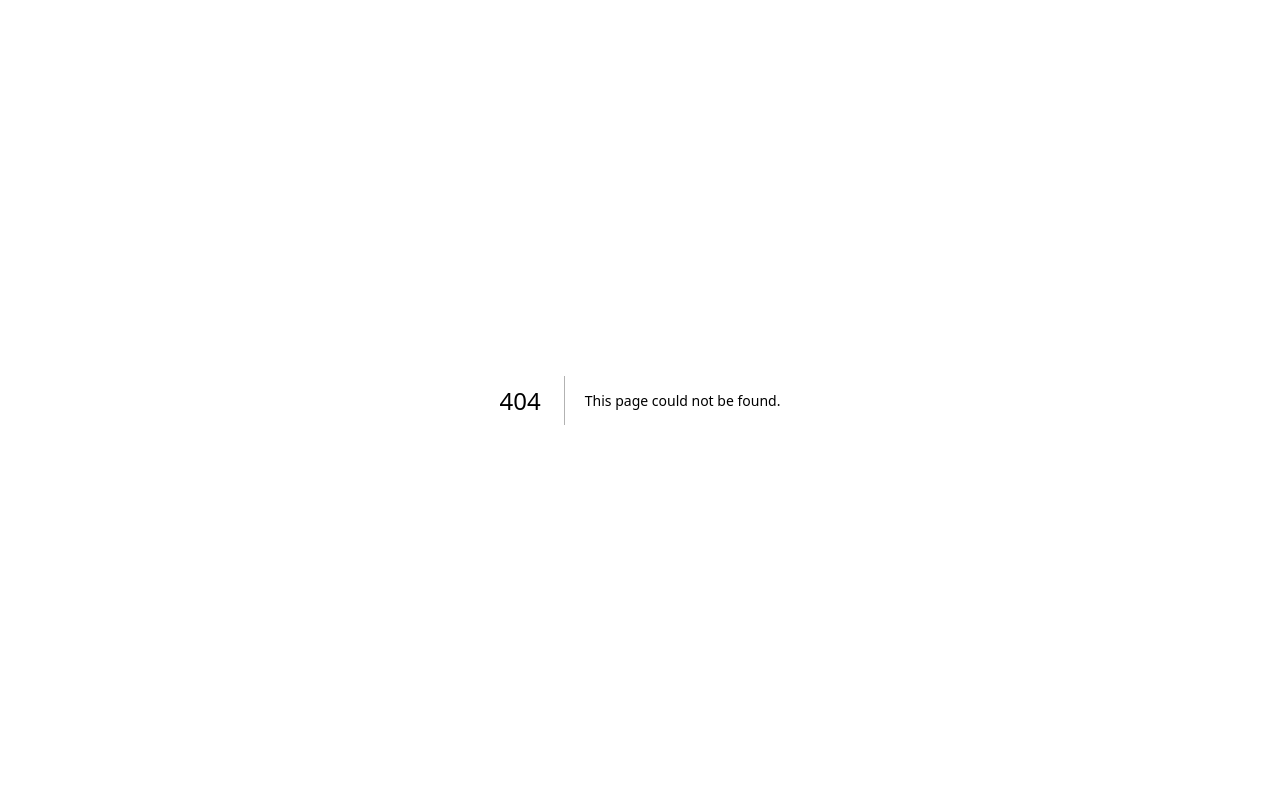
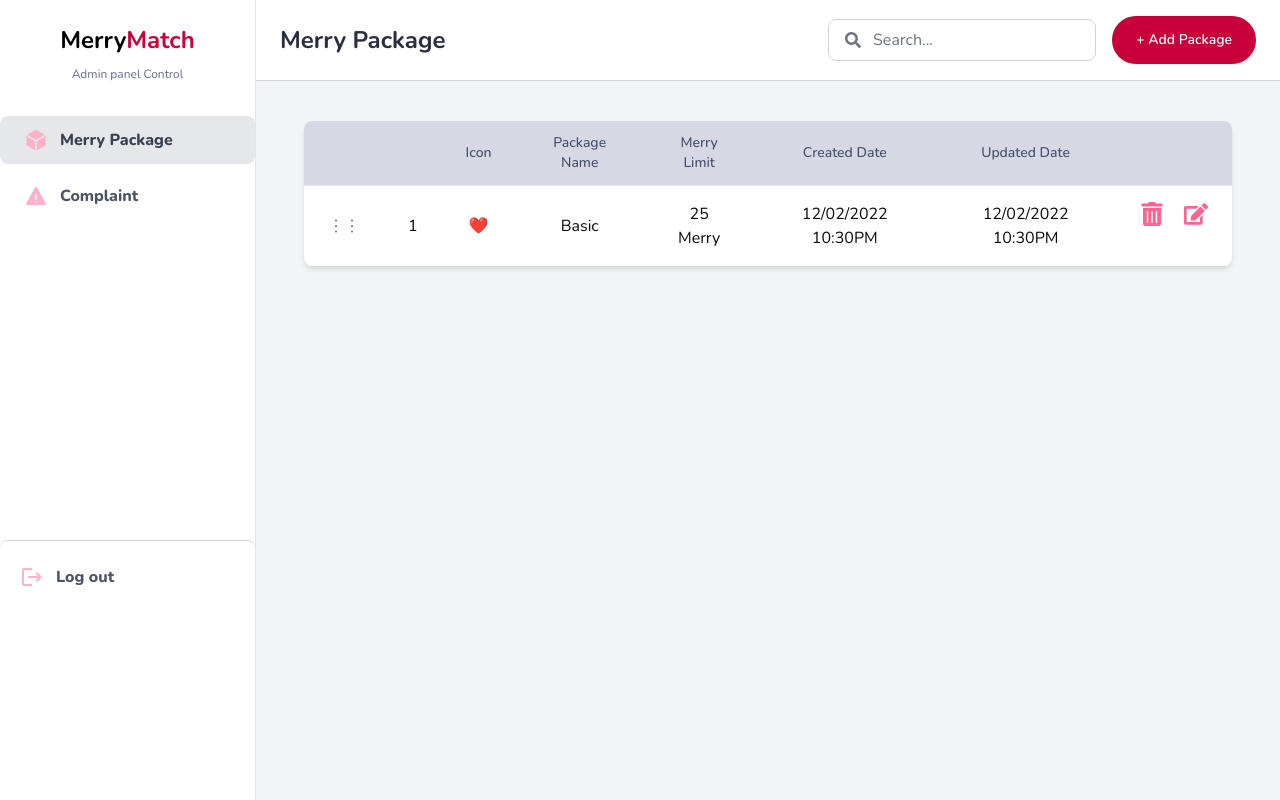
Before and after one commit to sappakit/merry_match_project_test, a Next.js app: page /admin/merry-package-list in a window 1280 px wide. Before the commit this address had no page. Built offline with nearby package versions, Linux system fonts and the light colour scheme.

Commit message:
feat(merry-package-list): add page

```diff
--- /dev/null
+++ b/src/pages/admin/merry-package-list/index.js
@@ -0,0 +1,135 @@
+// src/pages/admin/merrypackagelist/index.js
+
+import { CustomButton } from "@/components/CustomUi";
+import { IoCubeSharp } from "react-icons/io5";
+import { MdLogout } from "react-icons/md";
+import { IoIosWarning } from "react-icons/io";
+import { FaTrashAlt } from "react-icons/fa";
+import { FaEdit } from "react-icons/fa";
+import { FaSearch } from "react-icons/fa";
+
+function MerryPackageList() {
+  return (
+    <div className="flex h-screen bg-gray-100">
+      {/* Sidebar */}
+      <aside className="w-64 border-r bg-white">
+        <div className="flex flex-col items-center justify-center p-6">
+          <h1 className="text-2xl font-bold text-utility-second">
+            Merry<span className="text-primary-500">Match</span>
+          </h1>
+          <h2 className="text-xs leading-9 text-fourth-700">
+            Admin panel Control
+          </h2>
+        </div>
+        <nav>
+          <ul className="space-y-2">
+            <li>
+              <a
+                href="#"
+                className="flex items-center rounded-lg bg-gray-200 px-6 py-3 text-gray-700"
+              >
+                <IoCubeSharp className="text-2xl text-primary-200" />
+                <span className="ml-3 font-extrabold">Merry Package</span>
+              </a>
+            </li>
+            <li>
+              <a
+                href="#"
+                className="flex items-center rounded-lg px-6 py-3 text-gray-600 hover:bg-gray-100"
+              >
+                <IoIosWarning className="text-2xl text-primary-200" />
+                <span className="ml-3 font-extrabold">Complaint</span>
+              </a>
+            </li>
+
+            <li>
+              <a
+                href="#"
+                className="mt-80 flex items-center rounded-lg border-t border-gray-300 px-5 py-6 text-gray-600 hover:bg-gray-100"
+              >
+                <MdLogout className="text-2xl text-primary-200" />
+
+                <span className="ml-3 font-extrabold">Log out</span>
+              </a>
+            </li>
+          </ul>
+        </nav>
+      </aside>
+
+      {/* Main Content */}
+      <main className="flex-1">
+        {/* Header */}
+        <header className="mb-6 flex items-center justify-between border-b border-gray-300 bg-white px-6 py-4">
+          <div>
+            <h2 className="text-2xl font-bold text-fourth-900">
+              Merry Package
+            </h2>
+          </div>
+
+          {/* Search Bar */}
+          <div className="flex items-center space-x-4">
+            <div className="flex w-full max-w-sm items-center rounded-lg border border-gray-300 bg-white px-4 py-2">
+              <FaSearch className="text-lg text-gray-500" />
+              <input
+                type="text"
+                placeholder="Search..."
+                className="ml-3 w-full bg-transparent text-gray-700 placeholder-gray-500 focus:outline-none"
+              />
+            </div>
+
+            <CustomButton type="submit" buttonType="primary">
+              + Add Package
+            </CustomButton>
+          </div>
+        </header>
+
+        {/* Table */}
+        <div className="overflow-x-auto px-12 py-4">
+          <table className="min-w-full rounded-lg bg-white shadow-md">
+            <thead className="bg-fourth-400">
+              <tr>
+                <th className="rounded-tl-lg px-6 py-3 font-medium text-gray-600"></th>
+                <th className="px-6 py-3 text-sm font-medium leading-5 text-fourth-800"></th>
+                <th className="px-6 py-3 text-sm font-medium leading-5 text-fourth-800">
+                  Icon
+                </th>
+                <th className="px-6 py-3 text-sm font-medium leading-5 text-fourth-800">
+                  Package Name
+                </th>
+                <th className="px-6 py-3 text-sm font-medium leading-5 text-fourth-800">
+                  Merry Limit
+                </th>
+                <th className="px-6 py-3 text-sm font-medium leading-5 text-fourth-800">
+                  Created Date
+                </th>
+                <th className="px-6 py-3 text-sm font-medium leading-5 text-fourth-800">
+                  Updated Date
+                </th>
+                <th className="rounded-tr-lg px-6 py-3 text-center font-medium text-gray-600"></th>
+              </tr>
+            </thead>
+            <tbody className="text-center">
+              <tr className="border-t hover:bg-gray-50">
+                <td className="px-6 py-4 text-gray-500">
+                  <span className="cursor-move">⋮⋮</span>
+                </td>
+                <td className="px-6 py-4">1</td>
+                <td className="px-6 py-4">❤️</td>
+                <td className="px-6 py-4">Basic</td>
+                <td className="px-6 py-4">25 Merry</td>
+                <td className="px-6 py-4">12/02/2022 10:30PM</td>
+                <td className="px-6 py-4">12/02/2022 10:30PM</td>
+                <td className="flex gap-5 px-6 py-4 text-center">
+                  <FaTrashAlt className="text-2xl text-primary-300" />
+                  <FaEdit className="text-2xl text-primary-300" />
+                </td>
+              </tr>
+            </tbody>
+          </table>
+        </div>
+      </main>
+    </div>
+  );
+}
+
+export default MerryPackageList;
```
